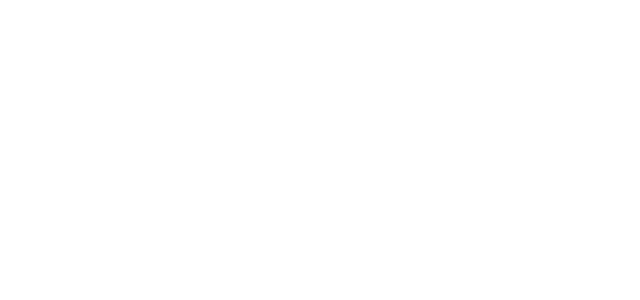
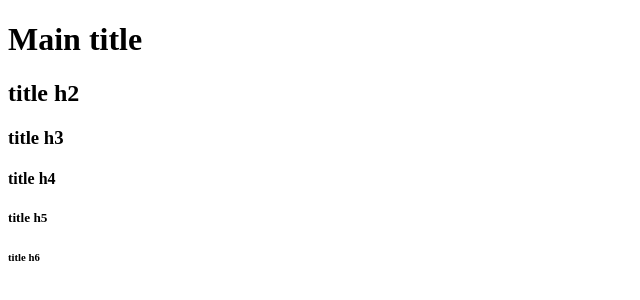
Before and after one commit to Froskyta/project-name, a plain HTML site: page index.html in a window 1280 px wide. Shown: the whole page, without its empty margins (0-640 px from the left). Drawn offline with Linux system fonts and the light colour scheme.

Commit message:
Add test code in index.html file

```diff
--- a/index.html
+++ b/index.html
@@ -5,9 +5,28 @@
         <meta name="viewport"
               content="width=device-width, user-scalable=no, initial-scale=1.0, maximum-scale=1.0, minimum-scale=1.0">
         <meta http-equiv="X-UA-Compatible" content="ie=edge">
-    <title>Document</title>
+        <title>Названия сайта во вкладке</title>
     </head>
     <body>
 
+        <h1>
+            Main title
+        </h1>
+        <h2>
+            title h2
+        </h2>
+        <h3>
+            title h3
+        </h3>
+        <h4>
+            title h4
+        </h4>
+        <h5>
+            title h5
+        </h5>
+        <h6>
+            title h6
+        </h6>
+
     </body>
 </html>
```
Lines whose indentation alone changed are shown as unchanged.
